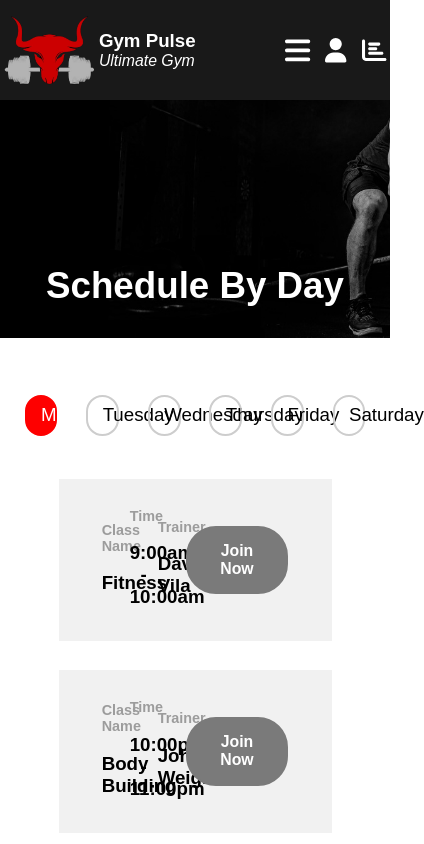
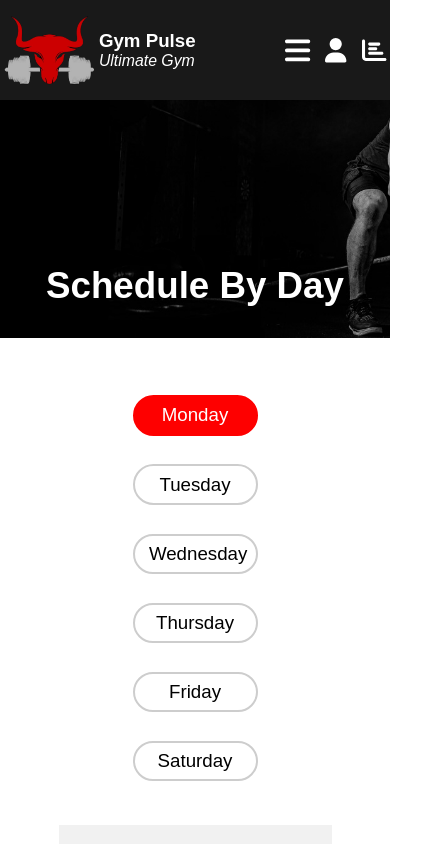
Before and after one commit to Moe-Zoubi/Gym-Pulse, a React (Create React App) app: page /schedule in a window 390 px wide. Shown: the top 844 px of the page, 424 px wide, since content can reach past the window. Built offline with nearby package versions, Linux system fonts and the light colour scheme.

Commit message:
added media queries for schedule page

```diff
--- a/src/App.css
+++ b/src/App.css
@@ -76,6 +76,21 @@ ul{
     }
 }
 
+@media screen and (max-width:900px){
+    /*schedule webpage */
+    .schedule-class{
+        flex-direction: column;
+    }
+    .schedule-text{
+        text-align: center;
+        width: 100% !important;
+    }
+
+    .schedule-class button{
+        margin-top: 1rem;
+    }
+}
+
 @media screen and (max-width:1100px){
     /* navbar */
     .toggle-links{
@@ -83,6 +98,19 @@ ul{
     }
     .links-container{
         display: none;
+    }
+}
+
+@media screen and (max-width:1500px){
+    /* review in homepage*/
+    .review-container img{
+        display: none;
+    }
+    .review-text{
+        position:static !important;
+        width: 80% !important;
+        margin: auto;
+        padding: 2rem 0;
     }
 }
 
--- a/src/pages/schedule/style.css
+++ b/src/pages/schedule/style.css
@@ -5,13 +5,14 @@
 .schedule-days{
     display: flex;
     gap: 2rem;
-    justify-content: center;
+    justify-content: space-evenly;
+    flex-wrap: wrap;
     margin-bottom: 3rem;
 }
 
 .schedule-days button{
     padding: 0.5rem 1rem;
-    width: 10%;
+    width: 125px;
     font-size: 1.3rem;
     background-color: transparent;
     border-radius: 30px;
```
